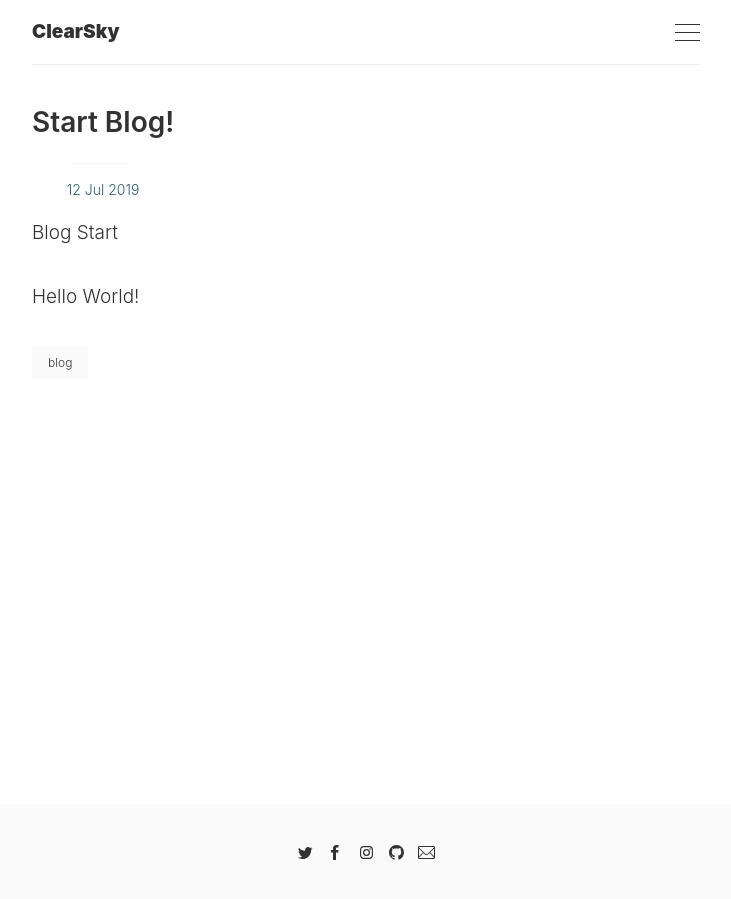
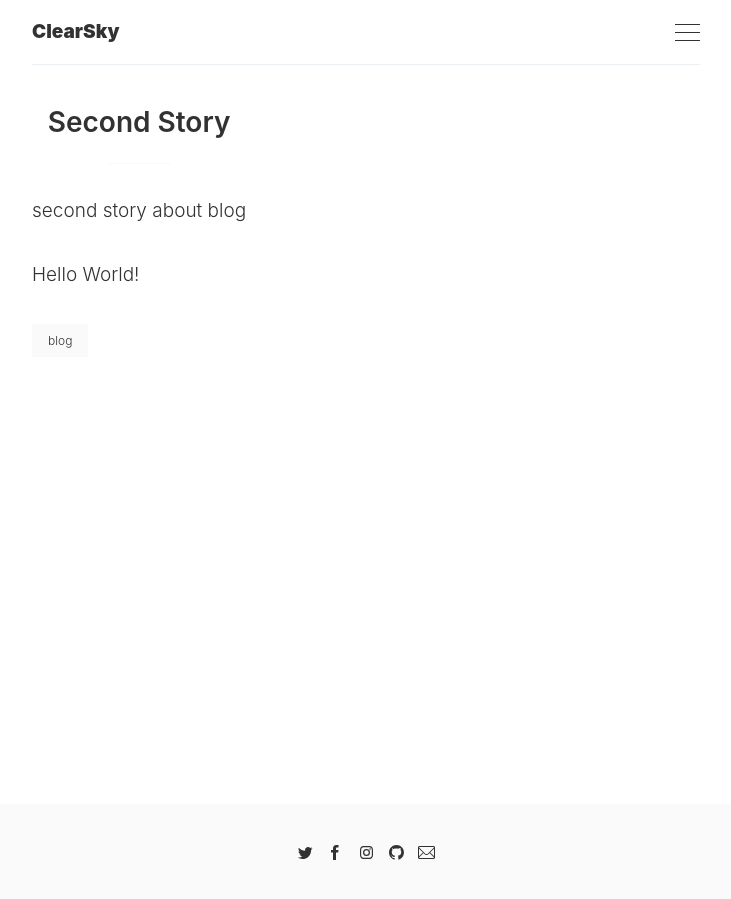
Before and after one commit to Nephelai/nephelai.github.io, a Jekyll site: the page built from _posts/dailylife/2019-07-12-second-story.md, in a window 1280 px wide. Shown: the whole page, without its empty margins (274-1005 px from the left). Built offline with Jekyll 4.4.1, drawn with Linux system fonts in a browser that asks for light colours.

Commit message:
second story

```diff
--- a/_posts/dailylife/2019-07-12-start-blog.markdown
+++ b/_posts/dailylife/2019-07-12-second-story.md
@@ -1,11 +1,10 @@
 ---
 layout: post
-title: Start Blog!
-featured: true
+title: Second Story
 tags: [blog]
 categories: [dailylife]
 ---
 
-Blog Start
+second story about blog
 
 Hello World!
```
Also changed, not shown: _posts/dailylife/2019-07-12-start-blog.md (added, +10 -0 lines).
